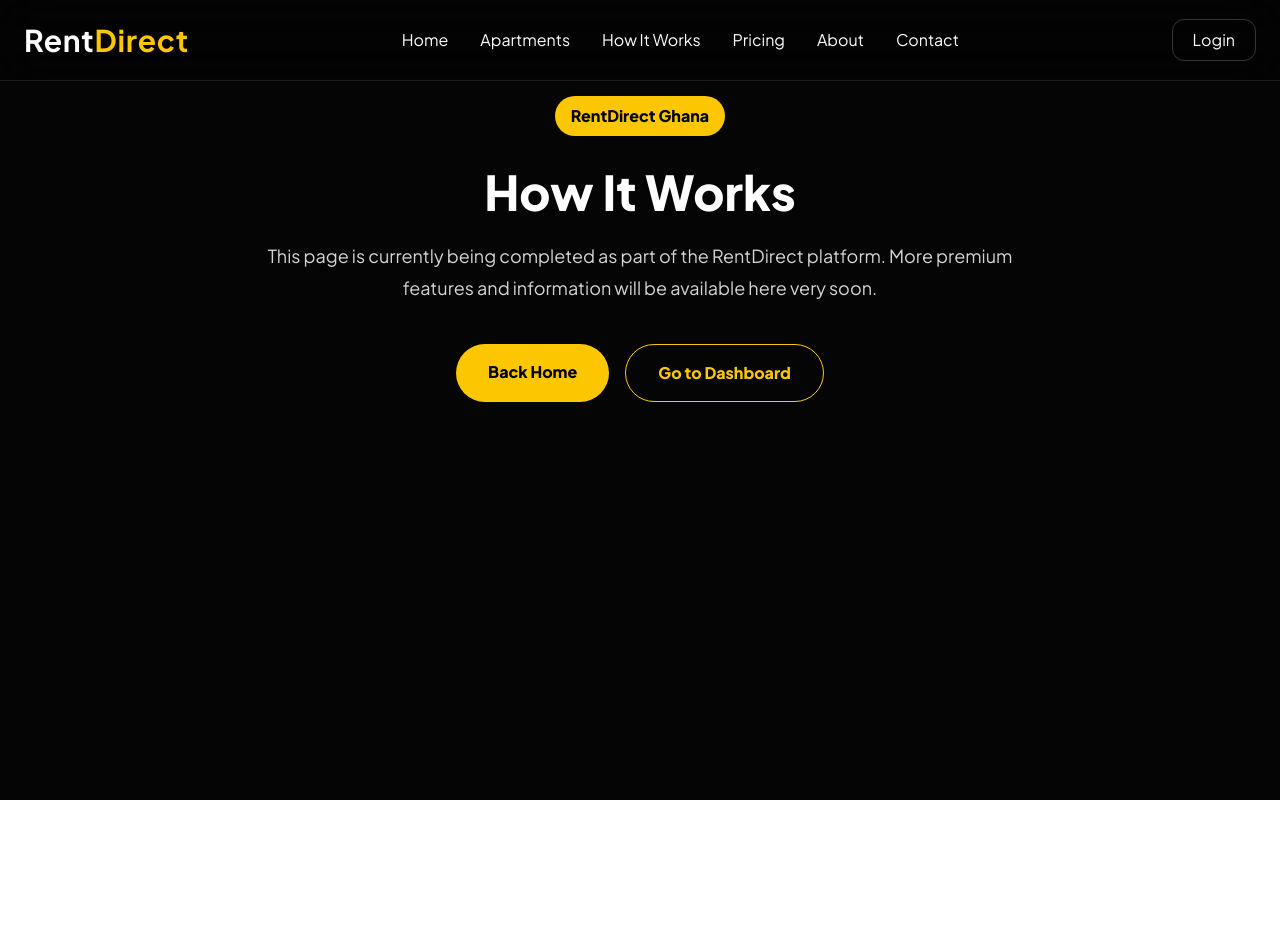
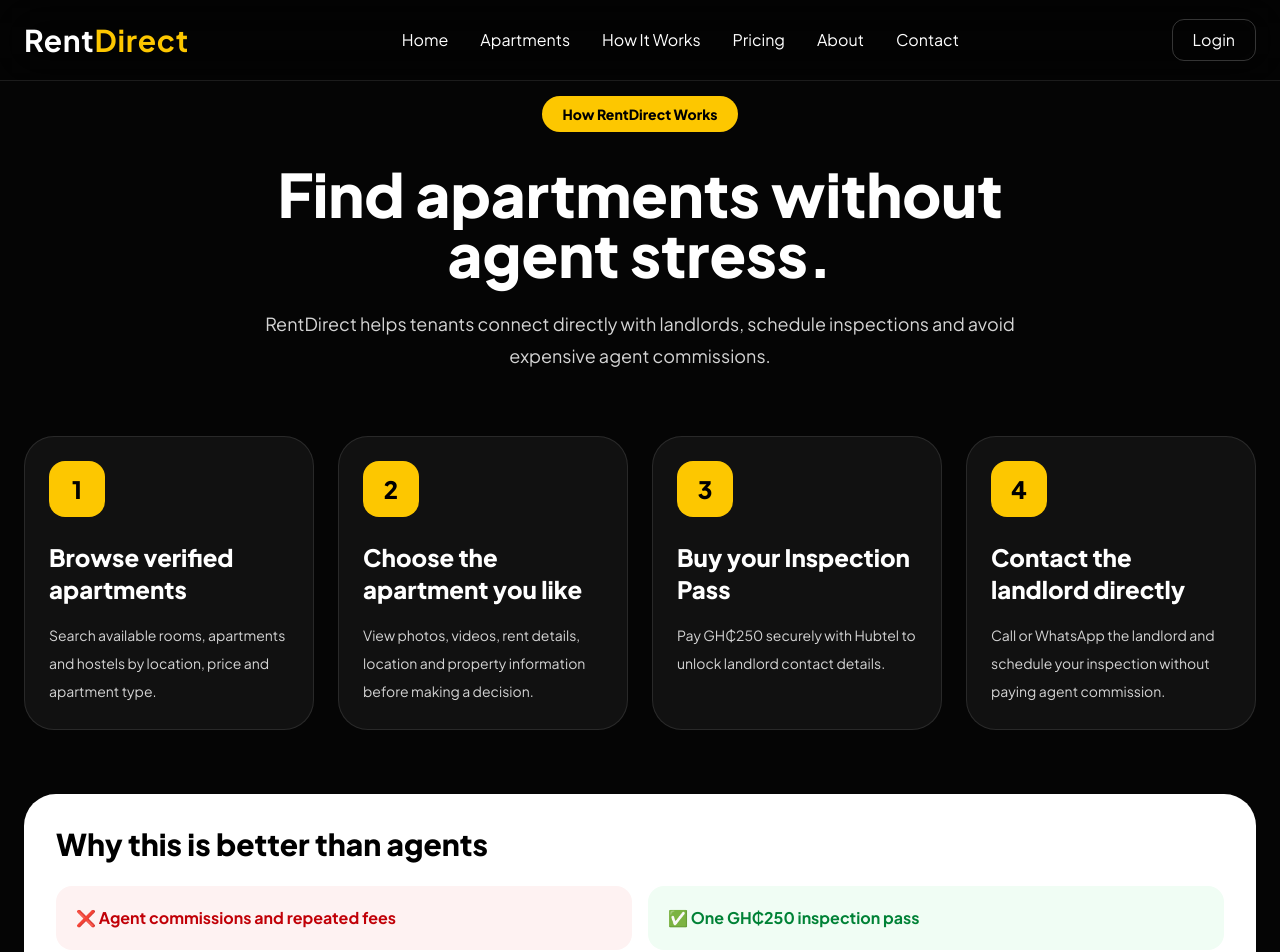
Before and after one commit to therentdirect/therentdirectgh, a Next.js app: page /how-it-works in a window 1280 px wide. Shown: the top 952 px of the page. Before the commit the page ends 800 px from the top, so only its background shows below. Built offline with nearby package versions, Linux system fonts and the light colour scheme; no server answers.

Commit message:
Upgrade how it works page

```diff
--- a/app/how-it-works/page.tsx
+++ b/app/how-it-works/page.tsx
@@ -1,36 +1,87 @@
 import Link from "next/link";
 
-export default function Page() {
+export default function HowItWorksPage() {
+  const steps = [
+    {
+      title: "Browse verified apartments",
+      text: "Search available rooms, apartments and hostels by location, price and apartment type.",
+    },
+    {
+      title: "Choose the apartment you like",
+      text: "View photos, videos, rent details, location and property information before making a decision.",
+    },
+    {
+      title: "Buy your Inspection Pass",
+      text: "Pay GH₵250 securely with Hubtel to unlock landlord contact details.",
+    },
+    {
+      title: "Contact the landlord directly",
+      text: "Call or WhatsApp the landlord and schedule your inspection without paying agent commission.",
+    },
+  ];
+
   return (
     <main className="min-h-screen bg-[#050505] text-white">
-      <section className="mx-auto max-w-7xl px-6 py-24 text-center">
-        <div className="inline-flex rounded-full bg-yellow-400 px-4 py-2 font-black text-black">
-          RentDirect Ghana
+      <section className="mx-auto max-w-7xl px-6 py-24">
+        <div className="mx-auto max-w-4xl text-center">
+          <p className="inline-block rounded-full bg-yellow-400 px-5 py-2 text-sm font-black text-black">
+            How RentDirect Works
+          </p>
+
+          <h1 className="mt-8 text-5xl font-black md:text-6xl">
+            Find apartments without agent stress.
+          </h1>
+
+          <p className="mx-auto mt-6 max-w-3xl text-lg leading-8 text-neutral-300">
+            RentDirect helps tenants connect directly with landlords, schedule
+            inspections and avoid expensive agent commissions.
+          </p>
         </div>
 
-        <h1 className="mt-8 text-5xl font-black capitalize">
-          how it works
-        </h1>
+        <div className="mt-16 grid gap-6 md:grid-cols-2 xl:grid-cols-4">
+          {steps.map((step, index) => (
+            <div
+              key={step.title}
+              className="rounded-[30px] border border-white/10 bg-white/5 p-6"
+            >
+              <div className="flex h-14 w-14 items-center justify-center rounded-2xl bg-yellow-400 text-2xl font-black text-black">
+                {index + 1}
+              </div>
 
-        <p className="mx-auto mt-6 max-w-3xl text-lg leading-8 text-neutral-300">
-          This page is currently being completed as part of the RentDirect
-          platform. More premium features and information will be available
-          here very soon.
-        </p>
+              <h2 className="mt-6 text-2xl font-black">{step.title}</h2>
 
-        <div className="mt-10 flex flex-wrap justify-center gap-4">
+              <p className="mt-4 text-sm leading-7 text-neutral-300">
+                {step.text}
+              </p>
+            </div>
+          ))}
+        </div>
+
+        <section className="mt-16 rounded-[32px] bg-white p-8 text-black">
+          <h2 className="text-3xl font-black">Why this is better than agents</h2>
+
+          <div className="mt-6 grid gap-4 md:grid-cols-2">
+            <div className="rounded-2xl bg-red-50 p-5 font-bold text-red-700">
+              ❌ Agent commissions and repeated fees
+            </div>
+            <div className="rounded-2xl bg-green-50 p-5 font-bold text-green-700">
+              ✅ One GH₵250 inspection pass
+            </div>
+            <div className="rounded-2xl bg-red-50 p-5 font-bold text-red-700">
+              ❌ Waiting for someone to scout for you
+            </div>
+            <div className="rounded-2xl bg-green-50 p-5 font-bold text-green-700">
+              ✅ Browse and contact landlords yourself
+            </div>
+          </div>
+        </section>
+
+        <div className="mt-12 text-center">
           <Link
-            href="/"
-            className="rounded-full bg-yellow-400 px-8 py-4 font-black text-black hover:bg-yellow-300"
+            href="/apartments"
+            className="inline-block rounded-full bg-yellow-400 px-8 py-4 font-black text-black hover:bg-yellow-300"
           >
-            Back Home
-          </Link>
-
-          <Link
-            href="/dashboard"
-            className="rounded-full border border-yellow-400 px-8 py-4 font-black text-yellow-400 hover:bg-yellow-400 hover:text-black"
-          >
-            Go to Dashboard
+            Browse Apartments
           </Link>
         </div>
       </section>
```
